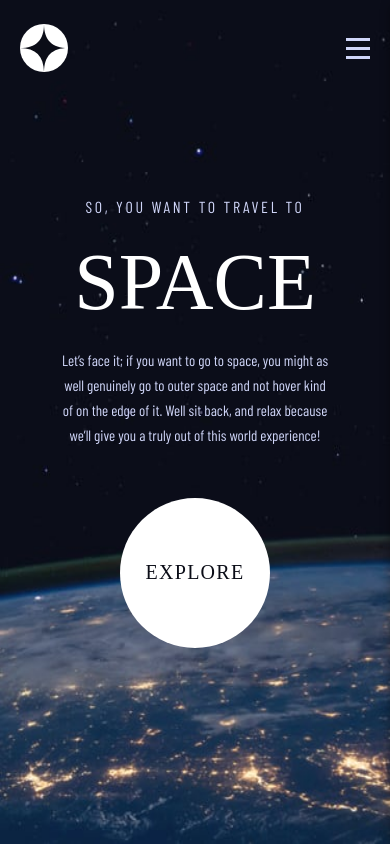
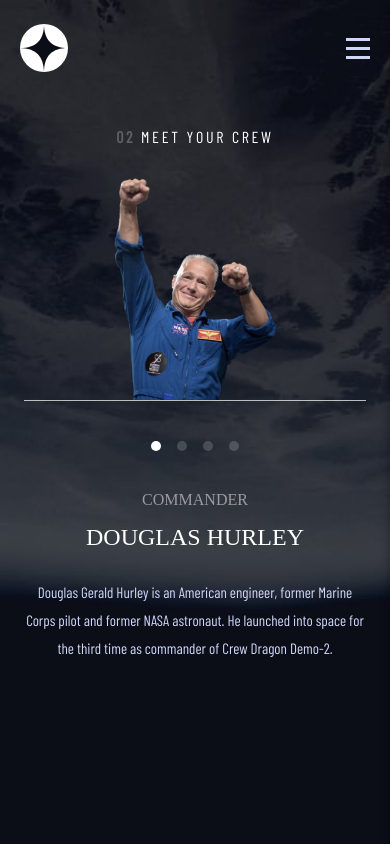
Before and after one commit to aveandrian/space-tourism-website-react, a React (Vite) app: page /crew in a window 390 px wide. Built offline with nearby package versions, Linux system fonts and the light colour scheme; a web font is replaced by a local one.

Commit message:
adds Crew page

```diff
--- a/package.json
+++ b/package.json
@@ -12,7 +12,8 @@
   "dependencies": {
     "react": "^18.2.0",
     "react-dom": "^18.2.0",
-    "react-router-dom": "^6.13.0"
+    "react-router-dom": "^6.13.0",
+    "react-swipeable": "^7.0.1"
   },
   "devDependencies": {
     "@types/react": "^18.0.37",
--- /dev/null
+++ b/src/crewData.json
@@ -0,0 +1,38 @@
+[
+    {
+      "name": "Douglas Hurley",
+      "images": {
+        "png": "./assets/crew/image-douglas-hurley.png",
+        "webp": "./assets/crew/image-douglas-hurley.webp"
+      },
+      "role": "Commander",
+      "bio": "Douglas Gerald Hurley is an American engineer, former Marine Corps pilot and former NASA astronaut. He launched into space for the third time as commander of Crew Dragon Demo-2."
+    },
+    {
+      "name": "Mark Shuttleworth",
+      "images": {
+        "png": "./assets/crew/image-mark-shuttleworth.png",
+        "webp": "./assets/crew/image-mark-shuttleworth.webp"
+      },
+      "role": "Mission Specialist",
+      "bio": "Mark Richard Shuttleworth is the founder and CEO of Canonical, the company behind the Linux-based Ubuntu operating system. Shuttleworth became the first South African to travel to space as a space tourist."
+    },
+    {
+      "name": "Victor Glover",
+      "images": {
+        "png": "./assets/crew/image-victor-glover.png",
+        "webp": "./assets/crew/image-victor-glover.webp"
+      },
+      "role": "Pilot",
+      "bio": "Pilot on the first operational flight of the SpaceX Crew Dragon to the International Space Station. Glover is a commander in the U.S. Navy where he pilots an F/A-18.He was a crew member of Expedition 64, and served as a station systems flight engineer."
+    },
+    {
+      "name": "Anousheh Ansari",
+      "images": {
+        "png": "./assets/crew/image-anousheh-ansari.png",
+        "webp": "./assets/crew/image-anousheh-ansari.webp"
+      },
+      "role": "Flight Engineer",
+      "bio": "Anousheh Ansari is an Iranian American engineer and co-founder of Prodea Systems. Ansari was the fourth self-funded space tourist, the first self-funded woman to fly to the ISS, and the first Iranian in space."
+    }
+]
--- a/src/main.jsx
+++ b/src/main.jsx
@@ -7,6 +7,7 @@ import {
 } from "react-router-dom";
 import Home from './pages/Home.jsx';
 import Destination from './pages/Destination.jsx';
+import Crew from './pages/Crew.jsx';
 
 const router = createBrowserRouter([
   {
@@ -23,7 +24,7 @@ const router = createBrowserRouter([
       },
       {
         path: 'crew',
-        element: <Home />
+        element: <Crew />
       },
       {
         path: 'technology',
--- /dev/null
+++ b/src/pages/Crew.jsx
@@ -0,0 +1,47 @@
+import { useState } from 'react'
+import { useSwipeable } from 'react-swipeable'
+import crewData from '../crewData.json'
+import '../styles/Crew.css'
+
+export default function Crew(){
+    const [activeIndex, setActiveIndex] = useState(0)
+
+    function handleClick(index){
+        setActiveIndex(index)
+    }
+
+    function next(){
+        if(activeIndex + 1 == crewData.length)
+            return
+        setActiveIndex(prev => prev+1)
+    }
+
+    function prev(){
+        if(activeIndex == 0)
+            return
+            setActiveIndex(prev => prev-1)
+    }
+
+    const handlers = useSwipeable({
+        onSwipedLeft: () => next(),
+        onSwipedRight: () => prev()
+      });
+    return (
+        <div className="crew-page">
+        <div className='crew-page-wrapper' {...handlers}>
+            <h1 className="crew-page-title heading5"><span className="crew-page-title-number heading5">02 </span> MEET YOUR CREW</h1>
+            <div className='crew-divider'></div>
+            <div className='crew-member-description'>
+                <p className='crew-member-role heading4'>{crewData[activeIndex].role}</p>
+                <p className='crew-member-name heading3'>{crewData[activeIndex].name}</p>
+                <p className='crew-member-bio body-text'>{crewData[activeIndex].bio}</p>
+            </div>
+            <img className='crew-member-img' src={crewData[activeIndex].images.webp}></img>
+
+            <div className='crew-selector-container'>
+                {crewData.map((crewMember, i) => <div className={`crew-selector ${activeIndex == i ? "active" : ""}`} onClick={()=>handleClick(i)} ></div>)}
+            </div>
+        </div>
+    </div>
+    )
+}
--- /dev/null
+++ b/src/styles/Crew.css
@@ -0,0 +1,208 @@
+.crew-page {
+    top: 0;
+    left: 0;
+    min-height: 100vh;
+    height: 100%;
+    width: 100vw;
+    background-image: url('/assets/crew/background-crew-desktop.jpg');
+    background-size: 100% 100%;
+    display: flex;
+    flex-direction: column;
+    padding: 13% 10% 0 10%;
+}
+
+.crew-page-wrapper {
+    color: white;
+    width: 100%;
+    height: 44.5rem;
+    position: relative;
+    display: grid;
+    align-items: center;
+    justify-content: space-between;
+    grid-template-columns: repeat(2, auto);
+}
+
+.crew-page-title {
+    position: absolute;
+    top: 5vh;
+    left: 0;
+    font-weight: 400;
+}
+
+.crew-divider {
+    display: none;
+}
+
+.crew-page-title-number{
+    font-weight: 700;
+    filter: opacity(0.25);
+}
+
+.crew-member-role {
+    color: #FFF;
+    opacity: 0.5042492151260376;
+    margin-bottom: 0.94rem;
+}
+
+.crew-member-name {
+    margin-bottom: 1.69rem;
+}
+
+.crew-member-bio {
+    color: #D0D6F9;
+    font-size: 1.125rem;
+    line-height: 2rem;
+    width: 27.75rem;
+}
+
+.crew-member-img {
+    align-self: flex-end;
+    height: 91%;
+}
+
+.crew-selector-container {
+    position: absolute;
+    bottom: 10vh;
+    display: flex;
+    gap: 1.5rem;
+}
+
+.crew-selector {
+    width: 0.9375rem;
+    height: 0.9375rem;
+    border-radius: 50%;
+    background-color: white;
+    opacity: 0.174362912774086;
+}
+
+.crew-selector.active {
+    opacity: 1;
+}
+
+@media screen and (max-width: 950px) {
+    .crew-page {
+        padding-top: 15%;
+        display: block;
+        background-image: url('/assets/crew/background-crew-tablet.jpg');
+        background-size: 100% 100%;
+        padding-inline: 40px;
+    }
+    .crew-page-wrapper {
+        height: fit-content;
+        justify-content: space-between;
+        grid-template-columns: 1fr;
+    }
+
+    .crew-page-title, .crew-selector-container {
+        position: relative;
+    }
+
+    .crew-page-title {
+        top: 0;
+        grid-row: 1;
+        margin-bottom: 3.75rem;
+    }
+    .crew-member-description {
+        grid-row: 2;
+        align-items: center;
+        text-align: center;
+        display: flex;
+        flex-direction: column;
+        align-items: center;
+        justify-content: space-between;
+    }
+
+    .crew-member-role {
+        font-size: 1.5rem;
+    }
+
+    .crew-member-name {
+        font-size: 2.5rem;
+    }
+
+    .crew-member-bio  {
+        width: 37rem;
+        font-size: 1rem;
+        line-height: 1.75rem;
+        justify-self: center;
+    }
+
+    .crew-selector-container {
+        margin-block: 2.5rem;
+        justify-content: center;
+        grid-row: 3;
+        bottom: 0;
+    }
+    .crew-member-img {
+        grid-row: 4;
+        margin-top: auto;
+        height: 100%;
+        align-self: center;
+        justify-self: center;
+    }
+}
+
+
+@media screen and (max-width: 750px) {
+    .crew-page {
+        padding: 0;
+        padding-inline: 1.5rem;
+        padding-bottom: 10%;
+        background-image: url('/assets/crew/background-crew-mobile.jpg');
+        background-size: 100% 100%;
+    }
+
+    .crew-page-wrapper {
+        margin-top: 15vh;
+    }
+
+    .crew-divider {
+        display: block;
+        width: 100%;
+        height: 1px;
+        background-color: #FFF;
+        opacity: 0.7;
+        grid-row: 3;
+    }
+
+    .crew-page-title {
+        margin-bottom: 2rem;
+        text-align: center;
+    }
+
+    .crew-member-img {
+        grid-row: 2;
+        height: 13.875rem;
+    }
+
+    .crew-selector-container {
+        grid-row: 4;
+    }
+
+    .crew-member-description {
+        grid-row: 5;
+        width: 100%;
+    }
+
+    .crew-member-role {
+        font-size: 1rem;
+    }
+
+    .crew-member-name {
+        font-size: 1.5rem;
+    }
+
+    .crew-member-bio {
+        width: 100%;
+        font-size: 0.9375rem;
+    }
+
+    .crew-selector-container {
+        gap: 1rem;
+    }
+
+    .crew-selector {
+        height: 0.625rem;
+        width: 0.625rem;
+    }
+}
--- a/src/styles/Root.css
+++ b/src/styles/Root.css
@@ -7,6 +7,7 @@
 }
 
 body {
+    height: 100%;
     min-height: 100vh;
     min-width: 100vw;
     overflow-x: hidden;
@@ -31,6 +32,16 @@ body {
     color: #FFF;
     font-size: 6.25rem;
     font-weight: 400;
+}
+
+.heading3 {
+    font-size: 3.5rem;
+    text-transform: uppercase;
+}
+
+.heading4 {
+    font-size: 2rem;
+    text-transform: uppercase;
 }
 
 .heading5 {
```
Also changed, not shown: 1 other file (tests, documents, lock files or other folders).
